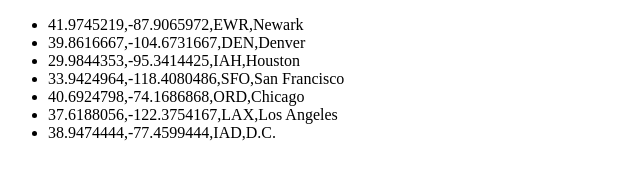
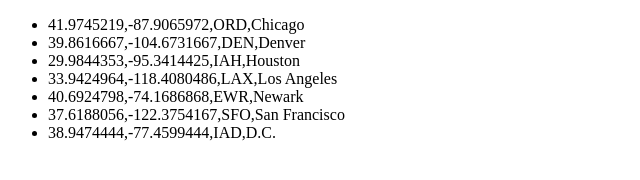
Before and after one commit to ELLowe/ELLowe.github.io, a plain HTML site: page united_hubs.html in a window 1280 px wide. Shown: the full height of the page, 0-640 px from the left. Drawn offline with Linux system fonts and the light colour scheme.

Commit message:
updated coordinates

```diff
--- a/united_hubs.html
+++ b/united_hubs.html
@@ -8,12 +8,12 @@
     </head>
     <body>
         <ul id="coordinates">
-            <li>41.9745219,-87.9065972,EWR,Newark</li>
+            <li>41.9745219,-87.9065972,ORD,Chicago</li>
             <li>39.8616667,-104.6731667,DEN,Denver</li>
             <li>29.9844353,-95.3414425,IAH,Houston</li>
-            <li>33.9424964,-118.4080486,SFO,San Francisco</li>
-            <li>40.6924798,-74.1686868,ORD,Chicago</li>
-            <li>37.6188056,-122.3754167,LAX,Los Angeles</li>
+            <li>33.9424964,-118.4080486,LAX,Los Angeles</li>
+            <li>40.6924798,-74.1686868,EWR,Newark</li>
+            <li>37.6188056,-122.3754167,SFO,San Francisco</li>
             <li>38.9474444,-77.4599444,IAD,D.C.</li>
         </ul>
     </body>
```
Also changed, not shown: ufos/index.html (+1 -0 lines).
